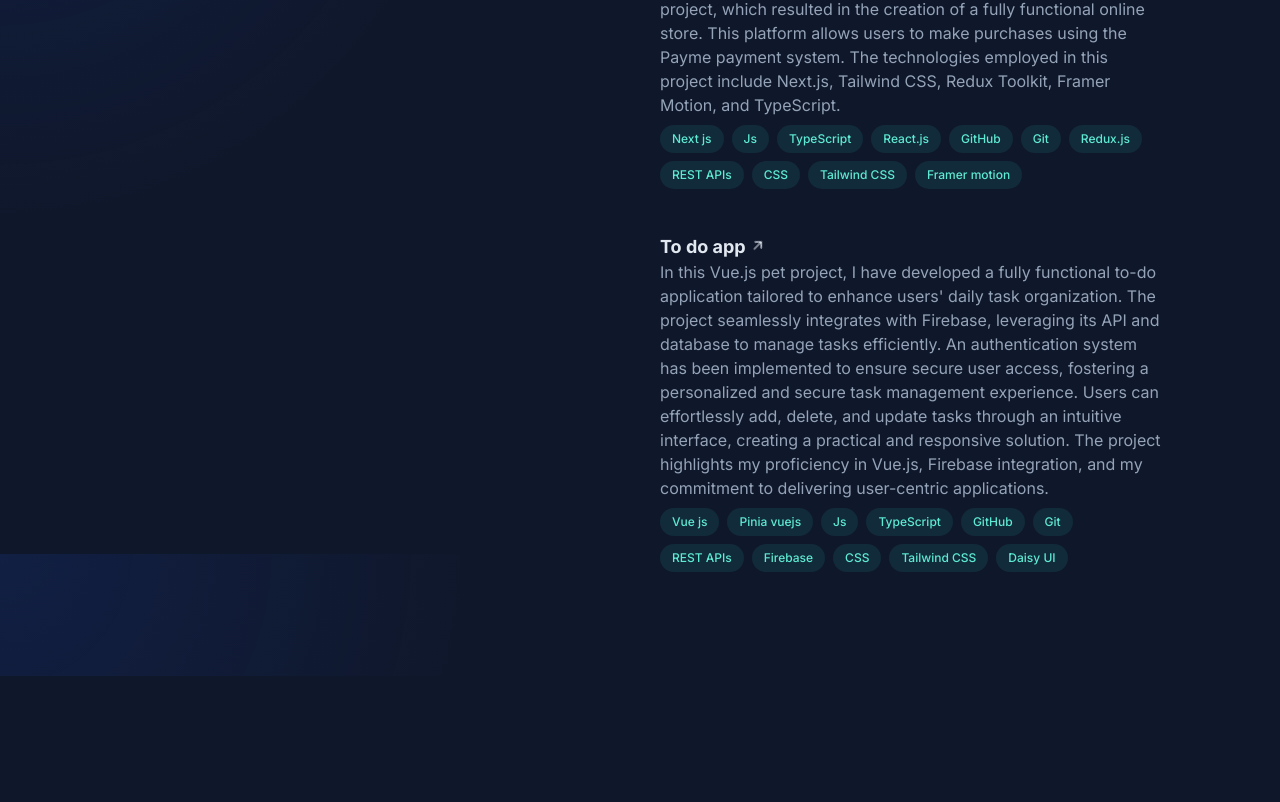
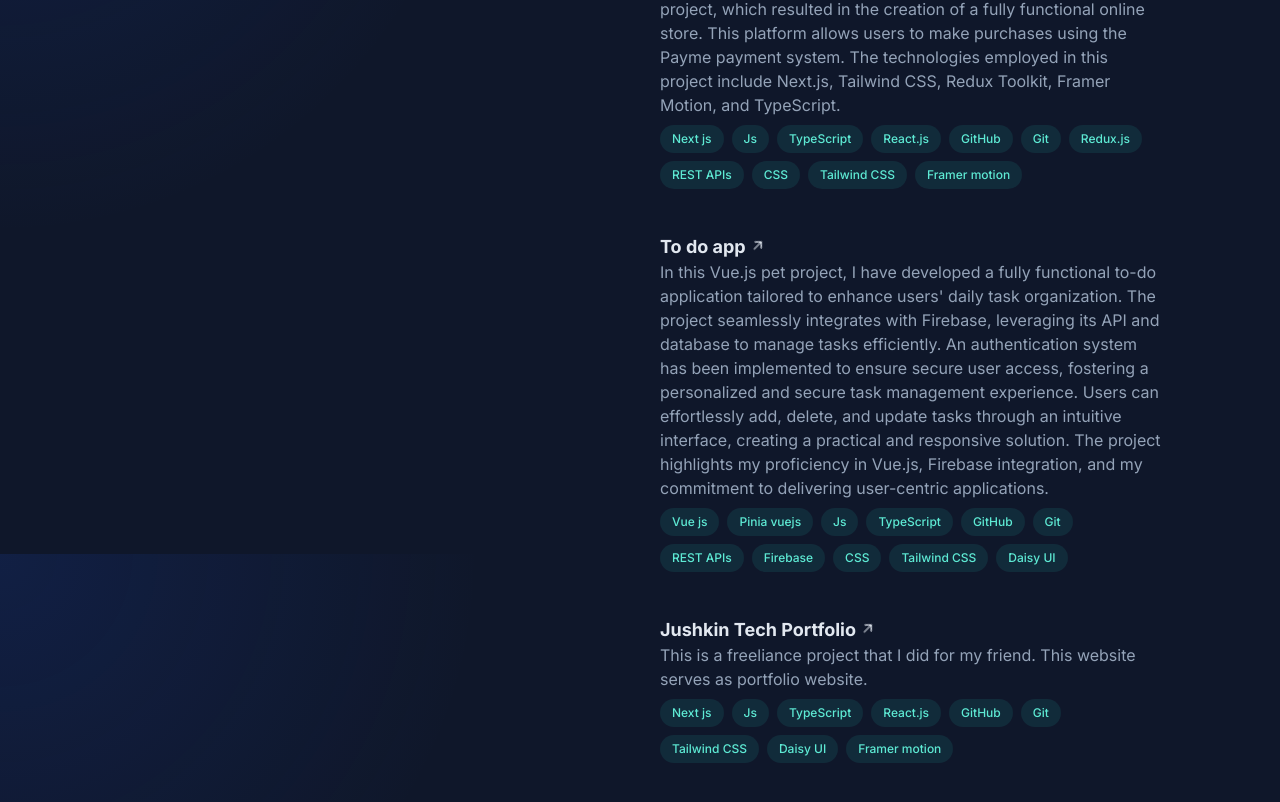
Before and after one commit to Izzat4545/portfolio, a Next.js app: page / in a window 1280 px wide. Shown: the part 1846-2648 px from the top of the page. Before the commit the page ends 2522 px from the top, so only its background shows below. Built offline with nearby package versions, Linux system fonts and the light colour scheme.

Commit message:
minor fixed and extra proj

```diff
--- a/app/components/rightSection.tsx
+++ b/app/components/rightSection.tsx
@@ -27,12 +27,11 @@
     } else {
       setAboutInView(false);
       setExpericeInView(true);
+      setProjectsInView(false);
     }
-    if (isExpericeInView && isProjectsInView) {
+    if (isProjectsInView) {
+      setExpericeInView(false);
       setProjectsInView(true);
-      setExpericeInView(false);
-    } else {
-      setProjectsInView(false);
     }
   }, [
     isAboutInView,
@@ -44,7 +43,8 @@
   ]);
   return (
     <div className="lg:w-[50%] w-full py-20">
-      <div id="about" className="text-[18px]" ref={about}>
+      <div ref={about}></div>
+      <div id="about" className="text-[18px]">
         <div className="w-full lg:hidden z-10 py-1 bg-slate-900/75 backdrop-blur sticky top-[-1px]">
           <div className="text-sm font-bold my-6 uppercase tracking-widest block text-slate-200">
             About
@@ -67,7 +67,8 @@
           online platforms.
         </p>
       </div>
-      <div id="experience" ref={experice} className="mt-32 flex flex-col gap-1">
+      <div id="experience" ref={experice}></div>
+      <div ref={experice} className="mt-32 flex flex-col gap-1">
         <div className="w-full lg:hidden z-10 py-1 bg-slate-900/75 backdrop-blur sticky top-[-1px]">
           <div className="text-sm font-bold my-6 uppercase tracking-widest block text-slate-200 lg:hidden">
             Experience
@@ -107,7 +108,8 @@
         </Link>
         <ArrowIcon />
       </div>
-      <div id="projects" className="mt-32 flex flex-col gap-1">
+      <div ref={projects}></div>
+      <div id="projects" ref={projects} className="mt-32 flex flex-col gap-1">
         <div className="w-full lg:hidden z-10 py-1 bg-slate-900/75 backdrop-blur sticky top-[-1px]">
           <div className="text-sm font-bold my-6 uppercase tracking-widest block text-slate-200">
             Projects
@@ -122,7 +124,6 @@
             tools={value.tools}
           />
         ))}
-        <div ref={projects}></div>
       </div>
     </div>
   );
--- a/app/data/data.json
+++ b/app/data/data.json
@@ -87,6 +87,22 @@
         "Tailwind CSS",
         "Daisy UI"
       ]
+    },
+    {
+      "title": "Jushkin Tech Portfolio",
+      "projectLink": "https://www.jushkin.tech/",
+      "content": "This is a freeliance project that I did for my friend. This website serves as portfolio website.",
+      "tools": [
+        "Next js",
+        "Js",
+        "TypeScript",
+        "React.js",
+        "GitHub",
+        "Git",
+        "Tailwind CSS",
+        "Daisy UI",
+        "Framer motion"
+      ]
     }
   ]
 }
```
